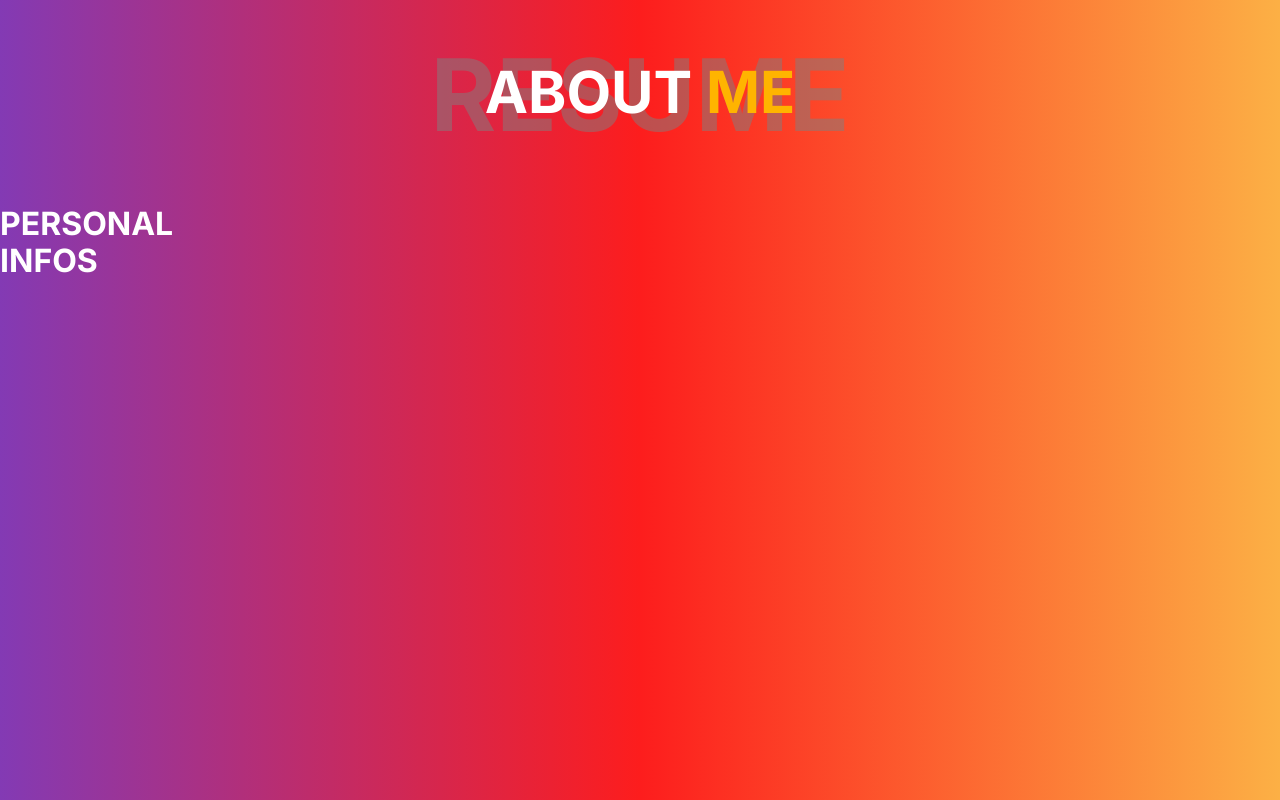
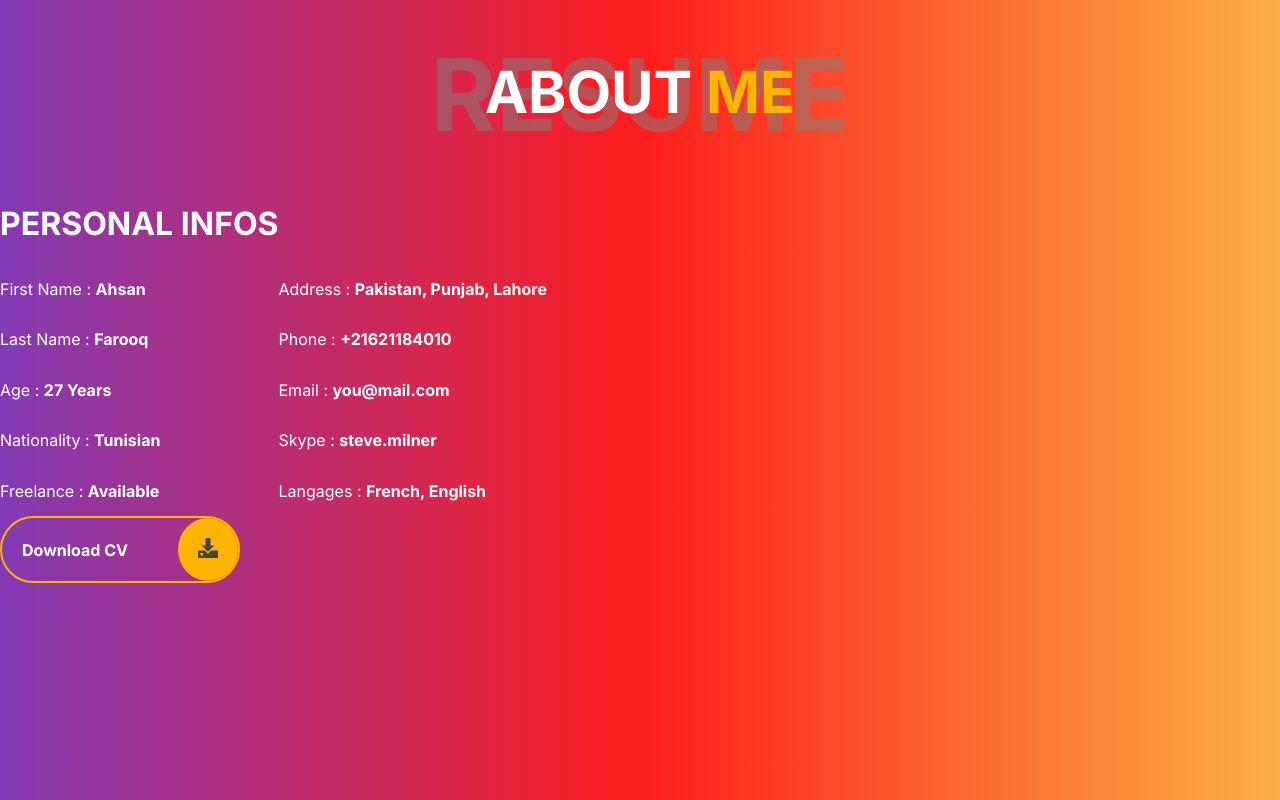
Before and after one commit to ahsanfarooq210/meet-the-ahsan, a Next.js app: page /about in a window 1280 px wide. Built offline with nearby package versions, Linux system fonts and the light colour scheme.

Commit message:
about us info section completed

```diff
--- /dev/null
+++ b/components/animated-button/AnimatedButton.css
@@ -0,0 +1,48 @@
+.cv-button {
+  position: relative;
+  display: flex; /* Display as inline-flex to avoid content being hidden */
+  align-items: center;
+  border: 2px #ffb400 solid;
+  background-color: transparent;
+  border-radius: 90px;
+  padding: 0px 0px 0px 20px;
+  overflow: hidden;
+}
+
+.cv-button::after {
+  content: "";
+  position: absolute;
+  top: 0;
+  right: 0;
+  bottom: 0;
+  left: 100%; /* Start the filling from the right side */
+  background-color: #ffb400;
+  transition: left 0.3s ease-in-out; /* Smooth transition effect for left property */
+}
+
+.cv-button:hover::after {
+  left: 0; /* Fill the button when hovered */
+}
+
+/* Rest of the styles remain the same */
+.cv-button .cv-button-content {
+  display: flex;
+  flex-direction: row;
+  align-items: center;
+  justify-content: space-between;
+  gap: 50px;
+  z-index: 1;
+}
+.cv-button .cv-button-content p {
+  font-weight: bold;
+}
+
+.cv-button-content .paragraph {
+  color: white;
+}
+
+.cv-button .image-container {
+  background-color: #ffb400;
+  border-radius: 50%;
+  padding: 20px;
+}
--- /dev/null
+++ b/components/animated-button/AnimatedButton.tsx
@@ -0,0 +1,18 @@
+import React from "react";
+import "./AnimatedButton.css";
+import Image from "next/image";
+
+const AnimatedButton = ({buttonText,image}:{buttonText:string,image:any}) => {
+  return (
+    <button className="cv-button">
+      <div className="cv-button-content">
+        <p className="paragraph">{buttonText}</p>
+        <div className="image-container">
+          <Image width={20} height={20} src={image} alt="Download" />
+        </div>
+      </div>
+    </button>
+  );
+};
+
+export default AnimatedButton;
--- a/src/app/about/About.css
+++ b/src/app/about/About.css
@@ -60,24 +60,84 @@
 .about-wrapper .personal-info-wrapper {
   width: 100%;
   display: flex;
-  flex-direction: row;
-  align-items: center;
+  flex-direction: column;
 }
 
 .about-wrapper .personal-info-heading {
   color: white;
 }
 
-.about-wrapper .info-wrapper {
+.about-wrapper .info-stats-wrapper {
   width: 100%;
   display: flex;
   align-items: center;
+}
+
+.about-wrapper .info-wrapper {
+  display: flex;
+  flex-direction: column;
 }
 
 .about-wrapper .info {
   display: grid;
   grid-template-columns: repeat(2, 1fr);
   grid-template-rows: repeat(5, 1fr);
-  grid-column-gap: 0px;
+  grid-column-gap: 10px;
   grid-row-gap: 0px;
 }
+
+.about-wrapper .info-paragraph {
+  color: white;
+}
+.about-wrapper .info-paragraph span {
+  font-weight: bold;
+}
+
+.about-wrapper .cv-button {
+  position: relative;
+  display: flex; /* Display as inline-flex to avoid content being hidden */
+  align-items: center;
+  border: 2px #ffb400 solid;
+  background-color: transparent;
+  border-radius: 90px;
+  padding: 0px 0px 0px 20px;
+  overflow: hidden;
+}
+
+.about-wrapper .cv-button::after {
+  content: "";
+  position: absolute;
+  top: 0;
+  right: 0;
+  bottom: 0;
+  left: 100%; /* Start the filling from the right side */
+  background-color: #ffb400;
+  transition: left 0.3s ease-in-out; /* Smooth transition effect for left property */
+}
+
+.about-wrapper .cv-button:hover::after {
+  left: 0; /* Fill the button when hovered */
+}
+
+/* Rest of the styles remain the same */
+.about-wrapper .cv-button .cv-button-content {
+  display: flex;
+  flex-direction: row;
+  align-items: center;
+  justify-content: space-between;
+  gap: 50px;
+  z-index: 1;
+}
+.about-wrapper .cv-button .cv-button-content p{
+  font-weight: bold;
+}
+
+.about-wrapper .cv-button-content .paragraph {
+  color: white;
+}
+
+.about-wrapper .cv-button .image-container {
+  background-color: #ffb400;
+  border-radius: 50%;
+  padding: 20px;
+}
--- a/src/app/about/page.tsx
+++ b/src/app/about/page.tsx
@@ -1,10 +1,13 @@
 import React from "react";
 import "./About.css";
+import Image from "next/image";
+import downloadSvg from "../../../public/DownloadSvg.svg";
+import AnimatedButton from "../../../components/animated-button/AnimatedButton";
 
 const infoData: { [key: string]: string } = {
-  "First Name": "Muhammad Ahsan Farooq",
+  "First Name": "Ahsan",
   Address: "Pakistan, Punjab, Lahore",
-  "Last Name": "Milner",
+  "Last Name": "Farooq",
   Phone: "+21621184010",
   Age: "27 Years",
   Email: "you@mail.com",
@@ -28,9 +31,23 @@ const About = () => {
           <div className="about-coontent-content">
             <div className="personal-info-wrapper">
               <h1 className="personal-info-heading">PERSONAL INFOS</h1>
-              <div className="info-wrapper">
-                <div className="info">
-
+              <div className="info-stats-wrapper">
+                <div className="info-wrapper">
+                  <div className="info">
+                    {Object.entries(infoData).map(([key, value], index) => {
+                      return (
+                        <p className="info-paragraph" key={index}>
+                          {key} : <span>{value}</span>
+                        </p>
+                      );
+                    })}
+                  </div>
+                  <div className="cv-button-container">
+                    <AnimatedButton
+                      buttonText="Download CV"
+                      image={downloadSvg}
+                    />
+                  </div>
                 </div>
 
                 <div className="stats"></div>
```
Also changed, not shown: public/DownloadSvg.svg (added).
